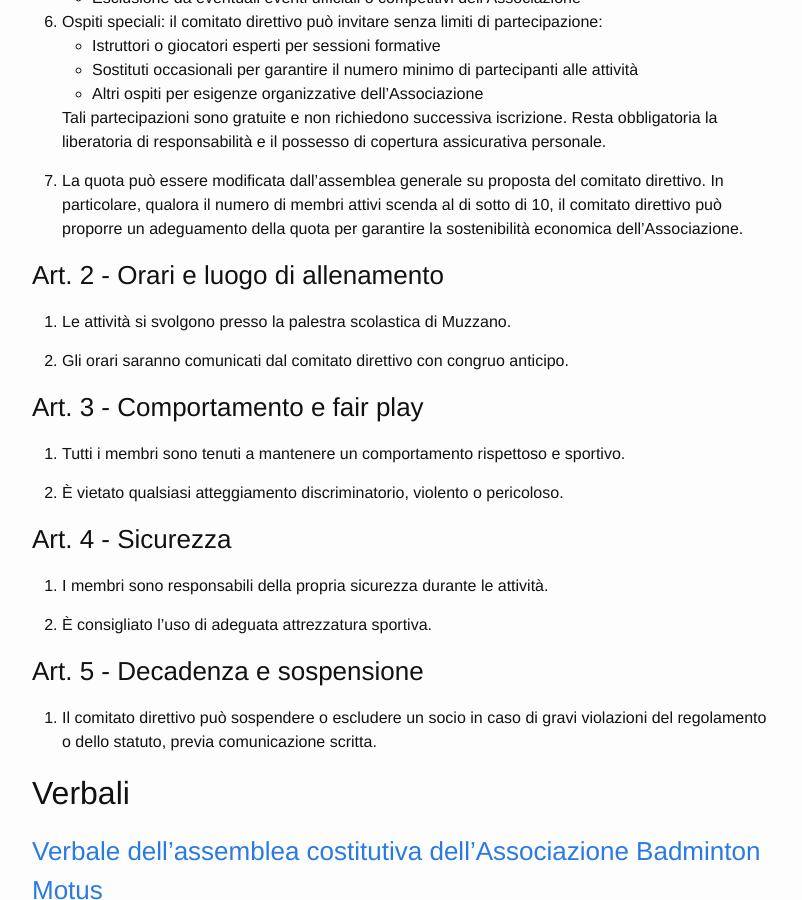
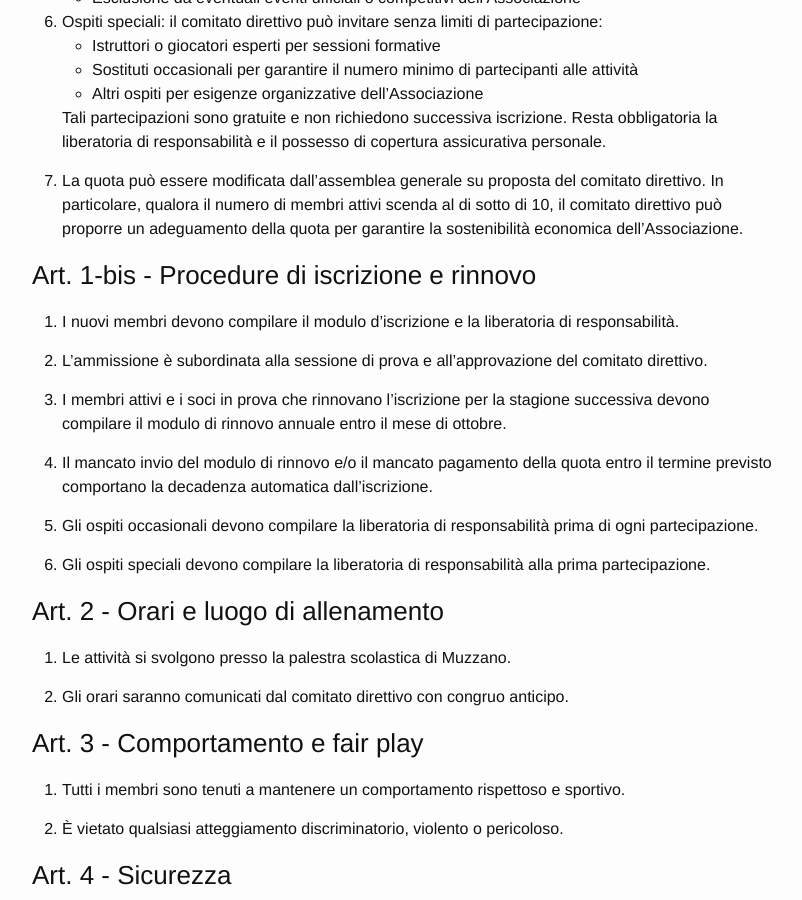
Before and after one commit to infobad/infobad.github.io, a Jekyll site: the page built from about.md, in a window 1280 px wide and 900 px high, scrolled down 4283 px. Shown: the whole window, without its empty margins (238-1040 px from the left). Built offline with Jekyll 4.4.1, drawn with Linux system fonts in a browser that asks for light colours.

Commit message:
Publish updates to association documents

```diff
--- a/about.md
+++ b/about.md
@@ -172,6 +172,20 @@
 
 7. La quota può essere modificata dall'assemblea generale su proposta del comitato direttivo. In particolare, qualora il numero di membri attivi scenda al di sotto di 10, il comitato direttivo può proporre un adeguamento della quota per garantire la sostenibilità economica dell'Associazione.
 
+### Art. 1-bis - Procedure di iscrizione e rinnovo
+
+1. I nuovi membri devono compilare il modulo d'iscrizione e la liberatoria di responsabilità.
+
+2. L'ammissione è subordinata alla sessione di prova e all'approvazione del comitato direttivo.
+
+3. I membri attivi e i soci in prova che rinnovano l'iscrizione per la stagione successiva devono compilare il modulo di rinnovo annuale entro il mese di ottobre.
+
+4. Il mancato invio del modulo di rinnovo e/o il mancato pagamento della quota entro il termine previsto comportano la decadenza automatica dall'iscrizione.
+
+5. Gli ospiti occasionali devono compilare la liberatoria di responsabilità prima di ogni partecipazione.
+
+6. Gli ospiti speciali devono compilare la liberatoria di responsabilità alla prima partecipazione.
+
 ### Art. 2 - Orari e luogo di allenamento
 
 1. Le attività si svolgono presso la palestra scolastica di Muzzano.
```
Also changed, not shown: 1 other file.
